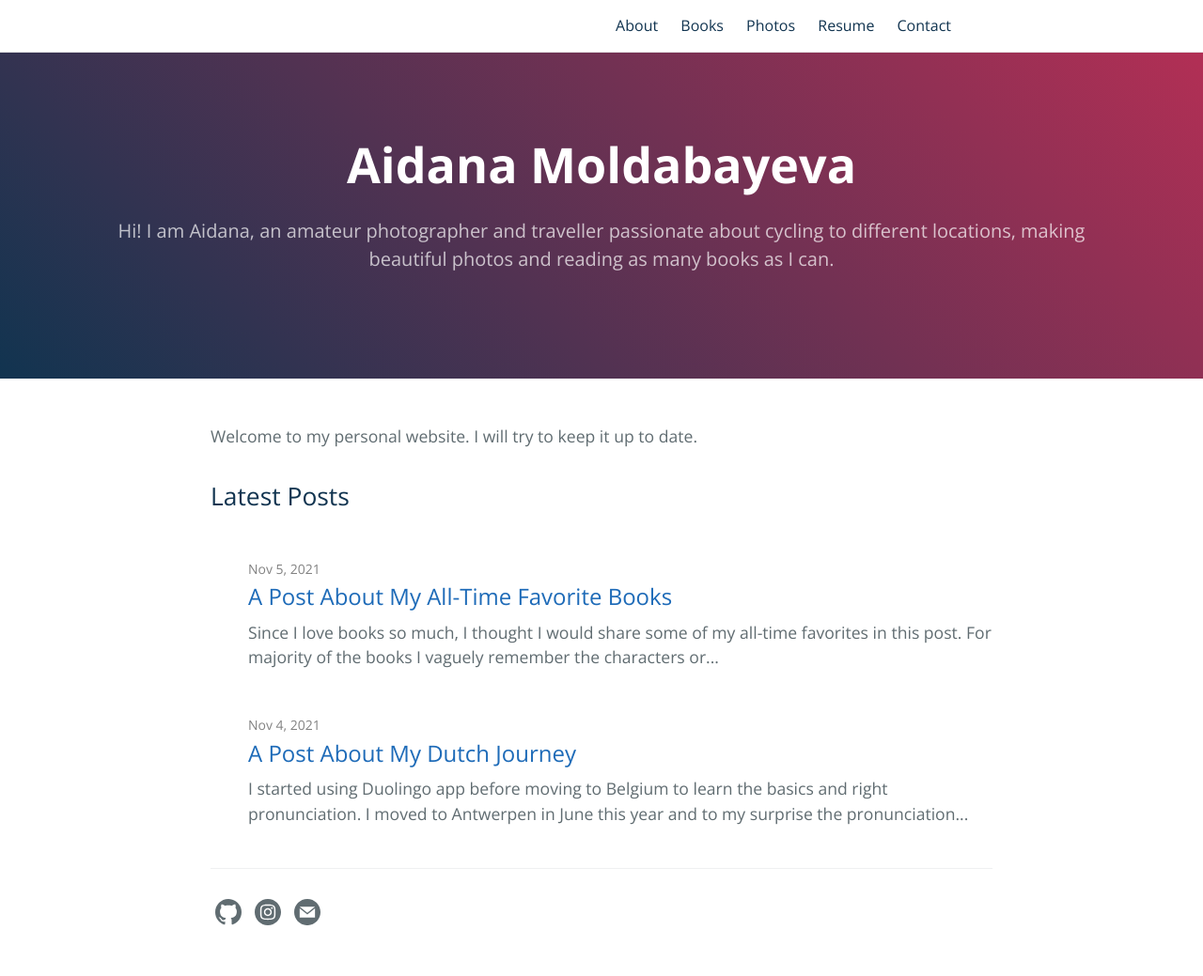
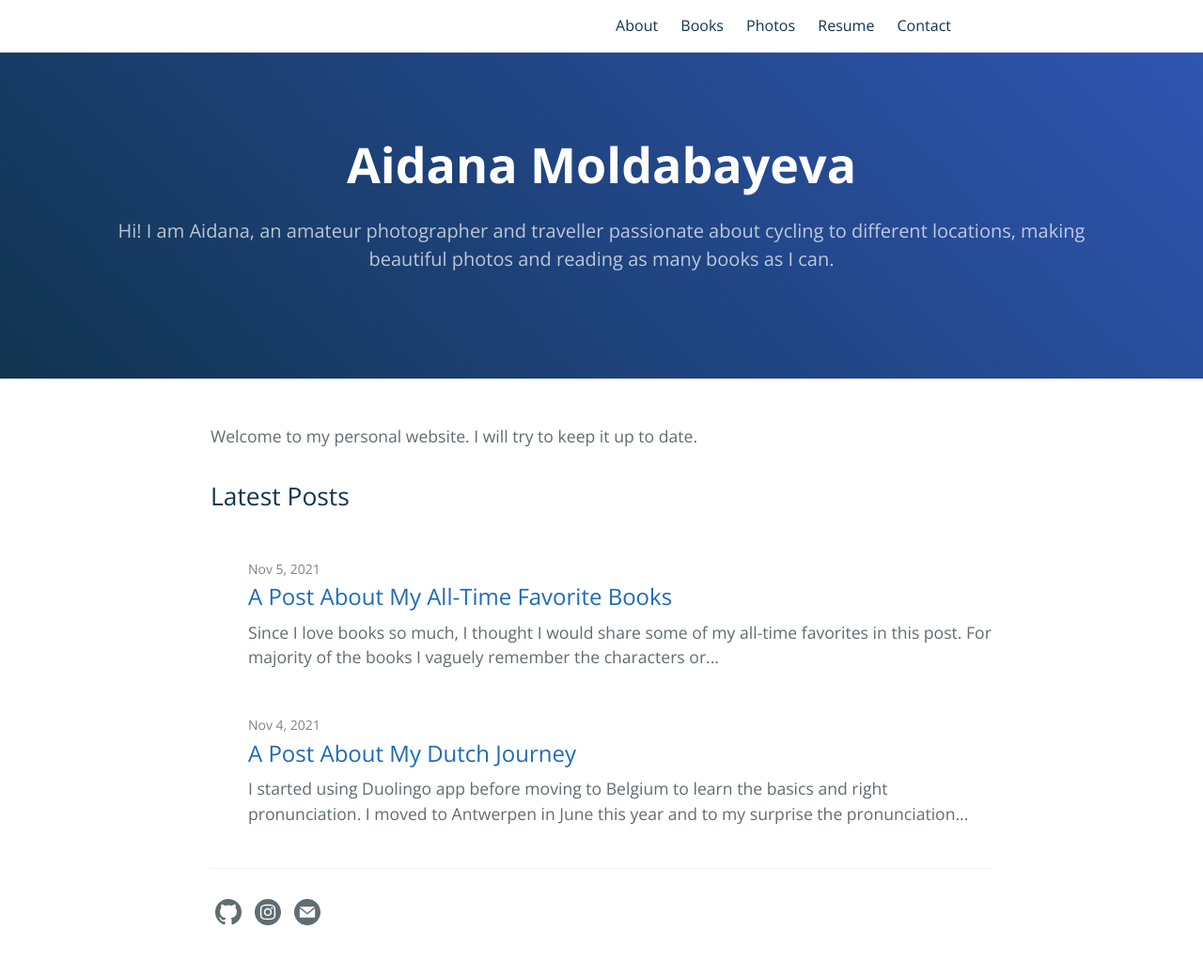
Before and after one commit to iamaidana/iamaidana, a Jekyll site: the page built from index.markdown, in a window 1280 px wide. Shown: the whole page at 94% size. Built offline with Jekyll 4.4.1, drawn with Linux system fonts in a browser that asks for light colours.

Commit message:
added different bg color

```diff
--- a/_sass/variables.scss
+++ b/_sass/variables.scss
@@ -5,7 +5,7 @@ $medium-breakpoint: 42em !default;
 // Headers
 $header-heading-color: #fff !default;
 $header-bg-color: #113450 !default;
-$header-bg-color-secondary: #b22f55 !default;
+$header-bg-color-secondary: #2f55b2 !default;
 
 // Text
 $section-headings-color: #113450 !default;
```
